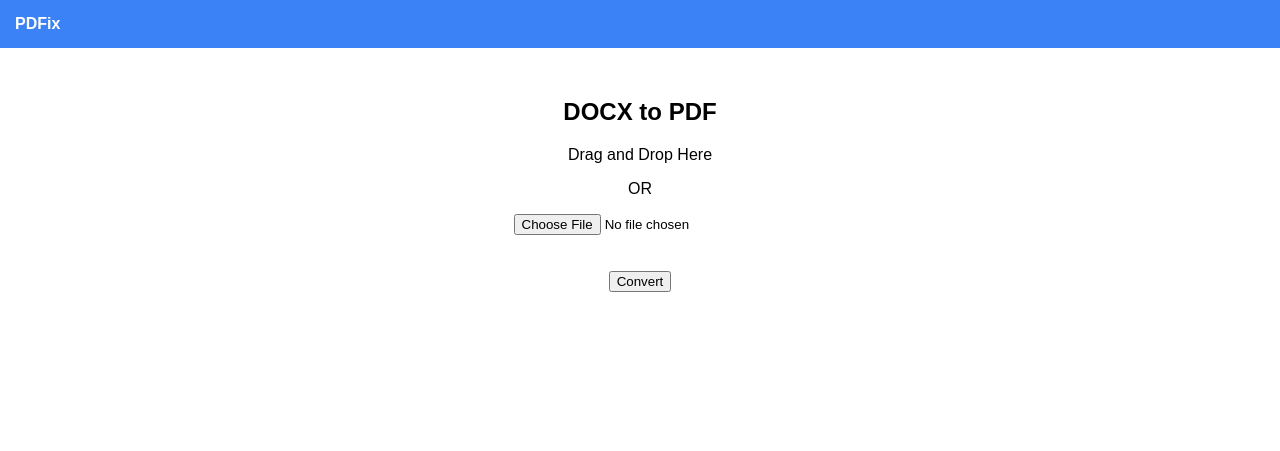
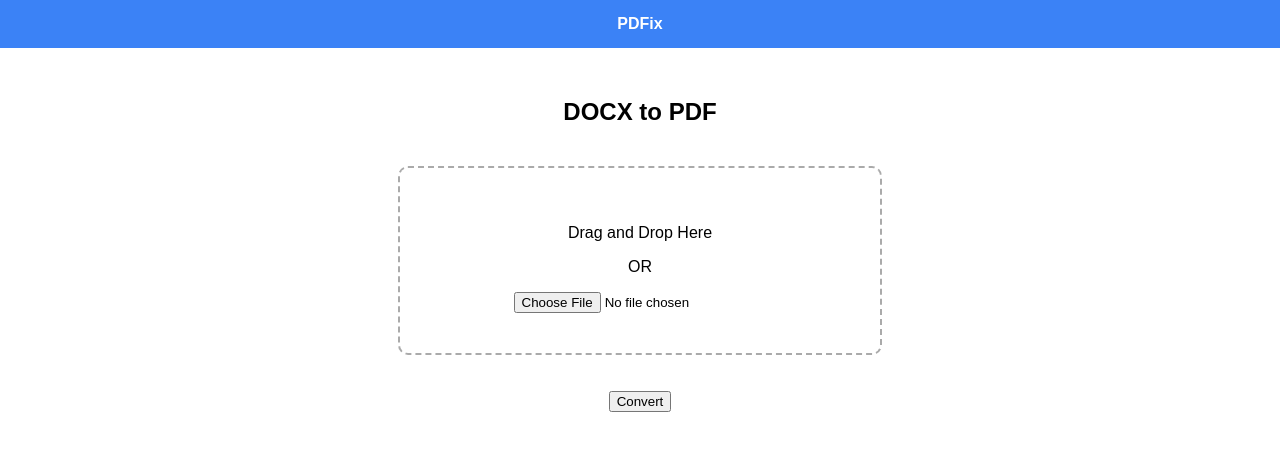
Before and after one commit to kamalswarnkar/PDFix, a Django app: template tools/templates/tools/docx_to_pdf.html in a window 1280 px wide. Shown: the top 451 px of the page. Run offline with Django 5.2, Linux system fonts and the light colour scheme; the template is opened without the code that fills it, so the values that code supplies are empty.

Commit message:
pdf <--> docx DONE!

```diff
--- a/tools/templates/tools/docx_to_pdf.html
+++ b/tools/templates/tools/docx_to_pdf.html
@@ -1,6 +1,29 @@
 {% extends "tools/base.html" %}
 
 {% block title %}DOCX to PDF - PDFix{% endblock %}
+
+{% block head %}
+<style>
+    body{
+        font-family: Arial, Helvetica, sans-serif;
+        text-align: center;
+    }
+
+    .drop-zone{
+        width: 400px;
+        margin: auto;
+        margin-top: 40px;
+        padding: 40px;
+        border: 2px dashed #aaa;
+        border-radius: 10px;
+        cursor: pointer;
+    }
+
+    .drop-zone.dragover{
+        background: #eef3ff;
+    }
+</style>
+{% endblock %}
 
 {% block content %}
 
--- a/tools/views.py
+++ b/tools/views.py
@@ -131,7 +131,7 @@ def pdf_to_docx_view(request):
         file_name = pdf_to_docx(file)
         file_path = os.path.join(settings.MEDIA_ROOT, file_name)
 
-        return FileResponse(open(file_path, "wb"), as_attachment=True, filename=file_name)
+        return FileResponse(open(file_path, "rb"), as_attachment=True, filename=file_name)
 
     return render(request, "tools/pdf_to_docx.html")
 
@@ -143,6 +143,6 @@ def docx_to_pdf_view(request):
         filename = docx_to_pdf(file)
         file_path = os.path.join(settings.MEDIA_ROOT, filename)
 
-        return FileResponse(open(file_path, "wb"), as_attachment=True, filename=filename)
+        return FileResponse(open(file_path, "rb"), as_attachment=True, filename=filename)
 
     return render(request, "tools/docx_to_pdf.html")
```
Also changed, not shown: tools/services/docx_to_pdf.py (+6 -3 lines), tools/templates/tools/pdf_to_docx.html (+23 -0 lines), 10 other files.
